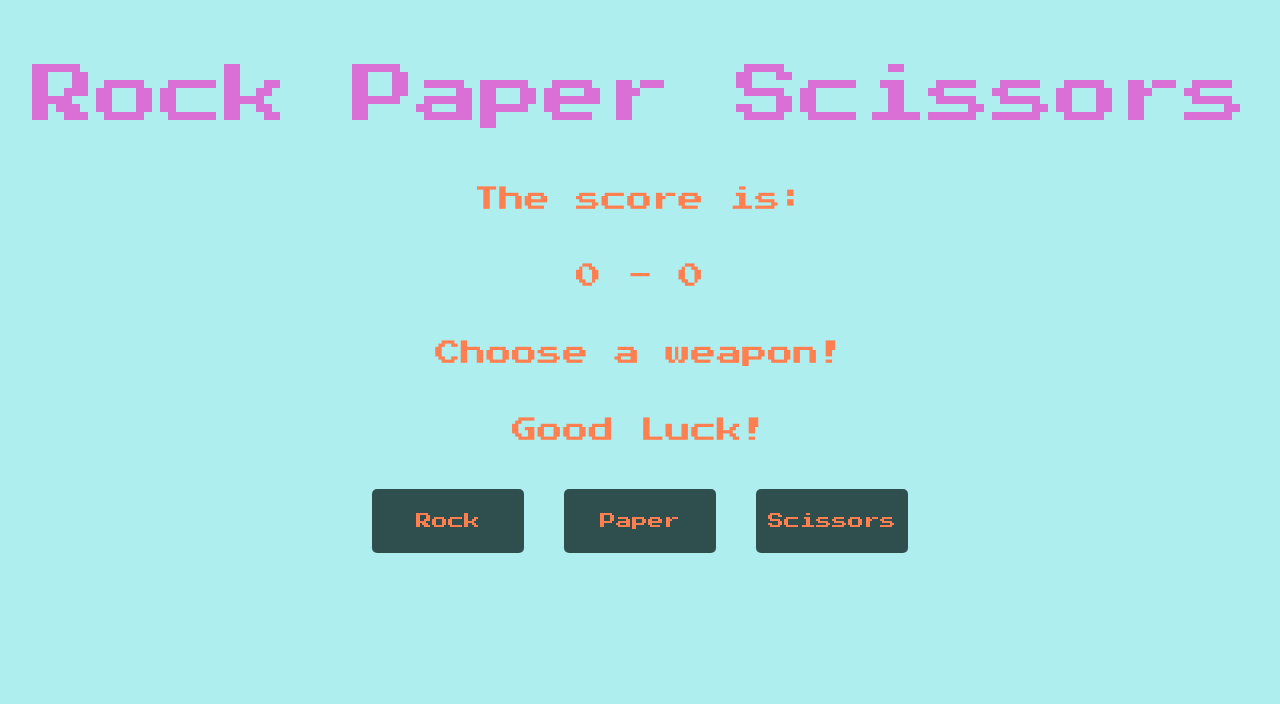
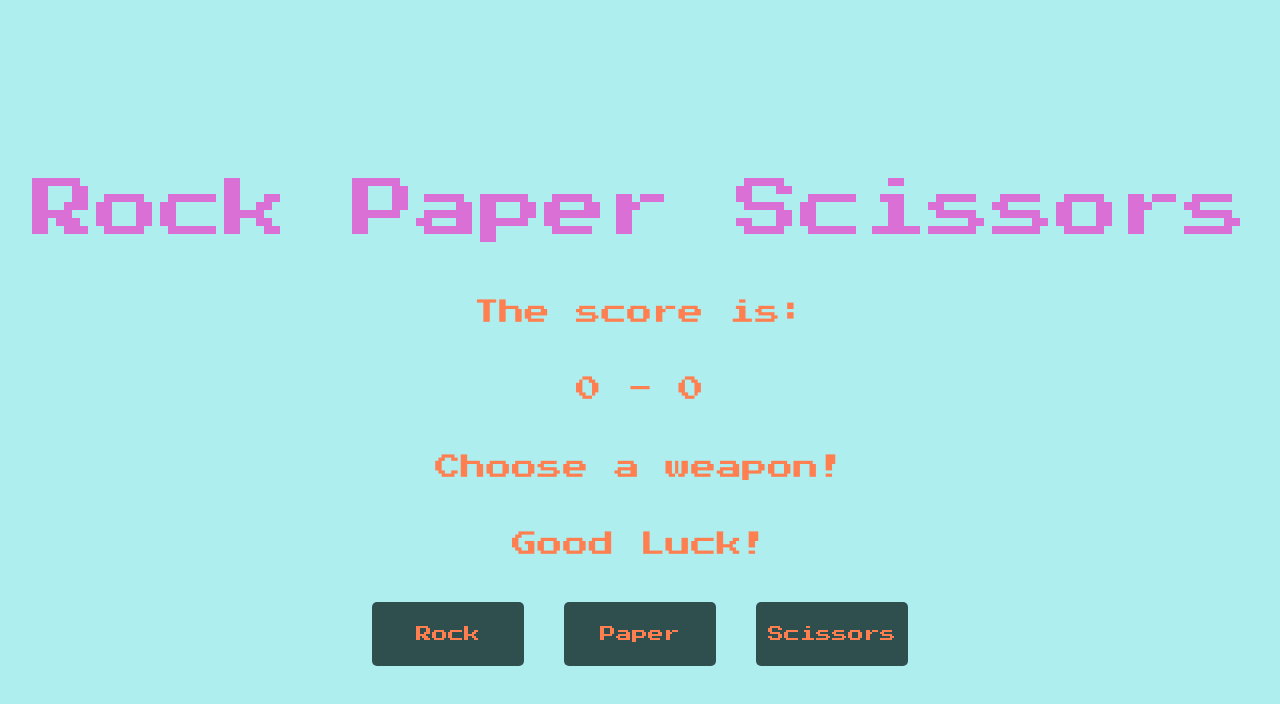
Before and after one commit to ati72/rock-paper-scissors, a plain HTML site: page index.html in a window 1280 px wide. Drawn offline with Linux system fonts and the light colour scheme.

Commit message:
aligned stuff

```diff
--- a/style.css
+++ b/style.css
@@ -5,6 +5,9 @@ body {
     padding: 0px;
     font-family: 'Press Start 2P', monospace;
     background-color: #afeeee;
+    height: 100vh;
+    justify-content: center;
+    align-items: center;
 }
 
 .header {
@@ -17,6 +20,7 @@ body {
 
 .title {
     margin-bottom: 32px;
+    text-align: center;
 }
 
 .result-container {
@@ -45,3 +49,7 @@ button {
     font-size: 16px;
     color: #ff7f50;
 }
+
+button:hover {
+    background-color: wheat;
+}
```
